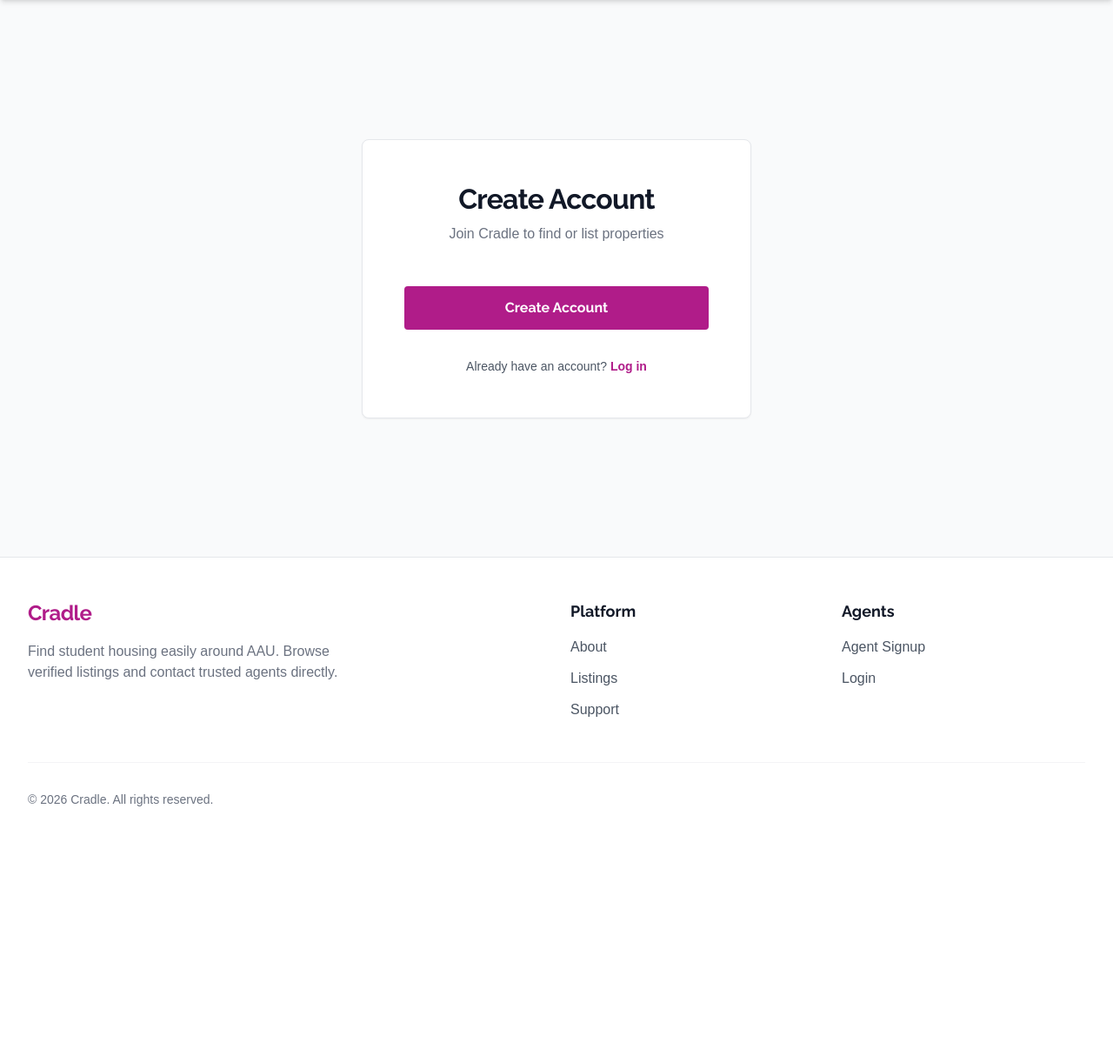
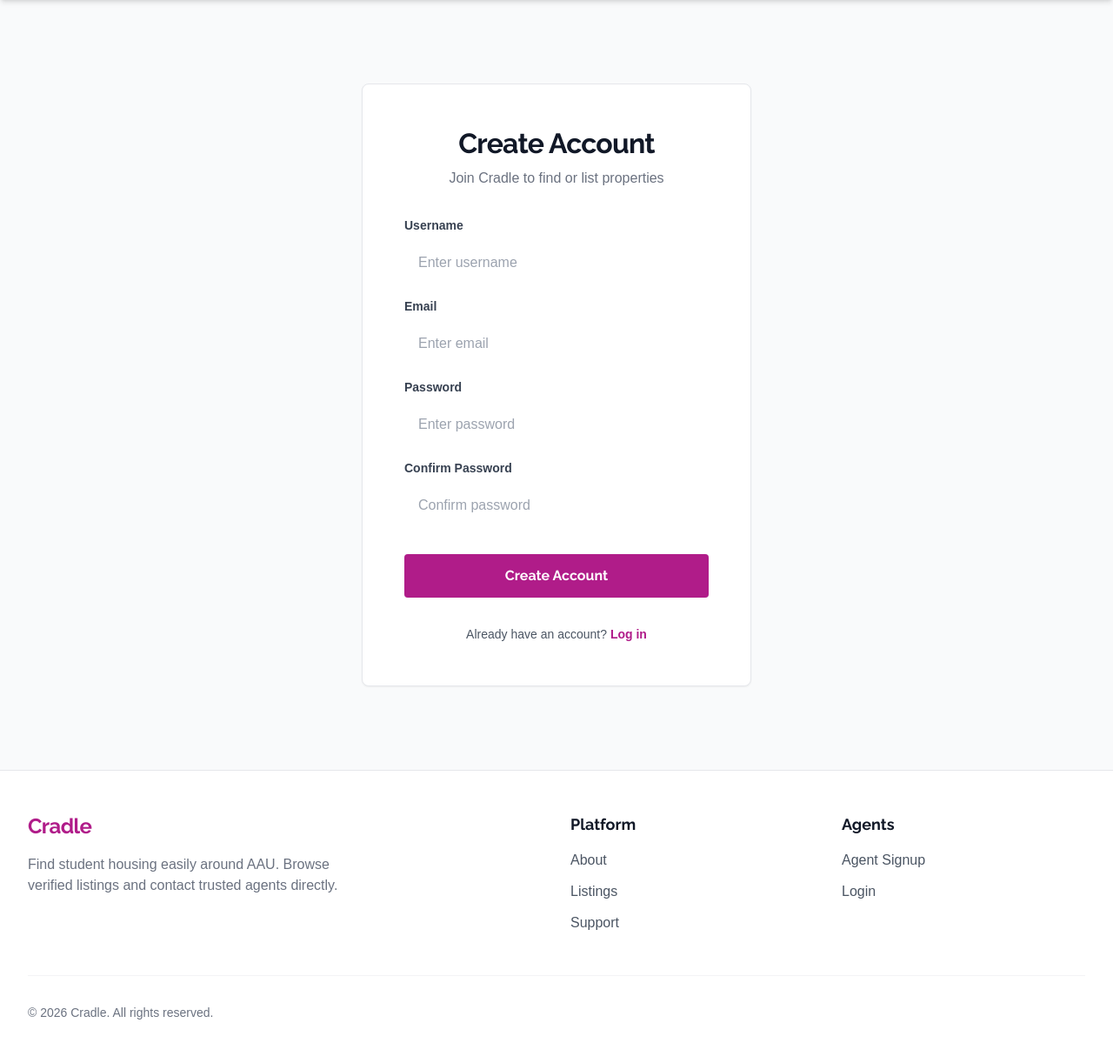
Before and after one commit to okolovictorstudio-arch/aau-housing, a Django app: page /accounts/register/ in a window 1280 px wide. Shown: the part 64-1286 px from the top of the page at 87% size. Before the commit the page ends 991 px from the top, so only its background shows below. Run offline with Django 5.2, Linux system fonts and the light colour scheme; some libraries are stand-ins or nearby versions; some web fonts are replaced.

Commit message:
Fix register form - use manual fields instead of form loop

```diff
--- a/accounts/templates/accounts/register.html
+++ b/accounts/templates/accounts/register.html
@@ -20,20 +20,22 @@
 
         <form method="POST" class="flex flex-col gap-4">
     {% csrf_token %}
-            {% for field in form %}
     <div>
-                    <label class="block font-secondary text-gray-700 text-[14px] font-bold mb-2">{{ field.label }}</label>
-                    <div class="w-full border border-gray-200 rounded bg-gray-50 hover:bg-white focus-within:ring-2 focus-within:ring-primary focus-within:border-primary transition-all">
-                        {{ field }}
+        <label class="block font-secondary text-gray-700 text-[14px] font-bold mb-2">Username</label>
+        <input type="text" name="username" required placeholder="Enter username" class="w-full border border-gray-200 px-4 py-3 rounded bg-gray-50 hover:bg-white focus:outline-none focus:ring-2 focus:ring-primary focus:border-primary font-secondary text-[16px] transition-all">
     </div>
-                    {% if field.help_text %}
-                        <p class="text-gray-500 text-xs mt-1 font-secondary">{{ field.help_text|safe }}</p>
-                    {% endif %}
-                    {% if field.errors %}
-                        <p class="text-red-500 text-xs mt-1 font-secondary">{{ field.errors.0 }}</p>
-                    {% endif %}
+    <div>
+        <label class="block font-secondary text-gray-700 text-[14px] font-bold mb-2">Email</label>
+        <input type="email" name="email" required placeholder="Enter email" class="w-full border border-gray-200 px-4 py-3 rounded bg-gray-50 hover:bg-white focus:outline-none focus:ring-2 focus:ring-primary focus:border-primary font-secondary text-[16px] transition-all">
     </div>
-            {% endfor %}
+    <div>
+        <label class="block font-secondary text-gray-700 text-[14px] font-bold mb-2">Password</label>
+        <input type="password" name="password1" required placeholder="Enter password" class="w-full border border-gray-200 px-4 py-3 rounded bg-gray-50 hover:bg-white focus:outline-none focus:ring-2 focus:ring-primary focus:border-primary font-secondary text-[16px] transition-all">
+    </div>
+    <div>
+        <label class="block font-secondary text-gray-700 text-[14px] font-bold mb-2">Confirm Password</label>
+        <input type="password" name="password2" required placeholder="Confirm password" class="w-full border border-gray-200 px-4 py-3 rounded bg-gray-50 hover:bg-white focus:outline-none focus:ring-2 focus:ring-primary focus:border-primary font-secondary text-[16px] transition-all">
+    </div>
 
     <button type="submit" class="w-full bg-primary text-white font-sans font-bold text-[16px] px-4 py-3 rounded hover:bg-primaryHover transition-colors mt-4 text-center block shadow-sm border border-transparent">
         Create Account
```
Lines whose indentation alone changed are shown as unchanged.
